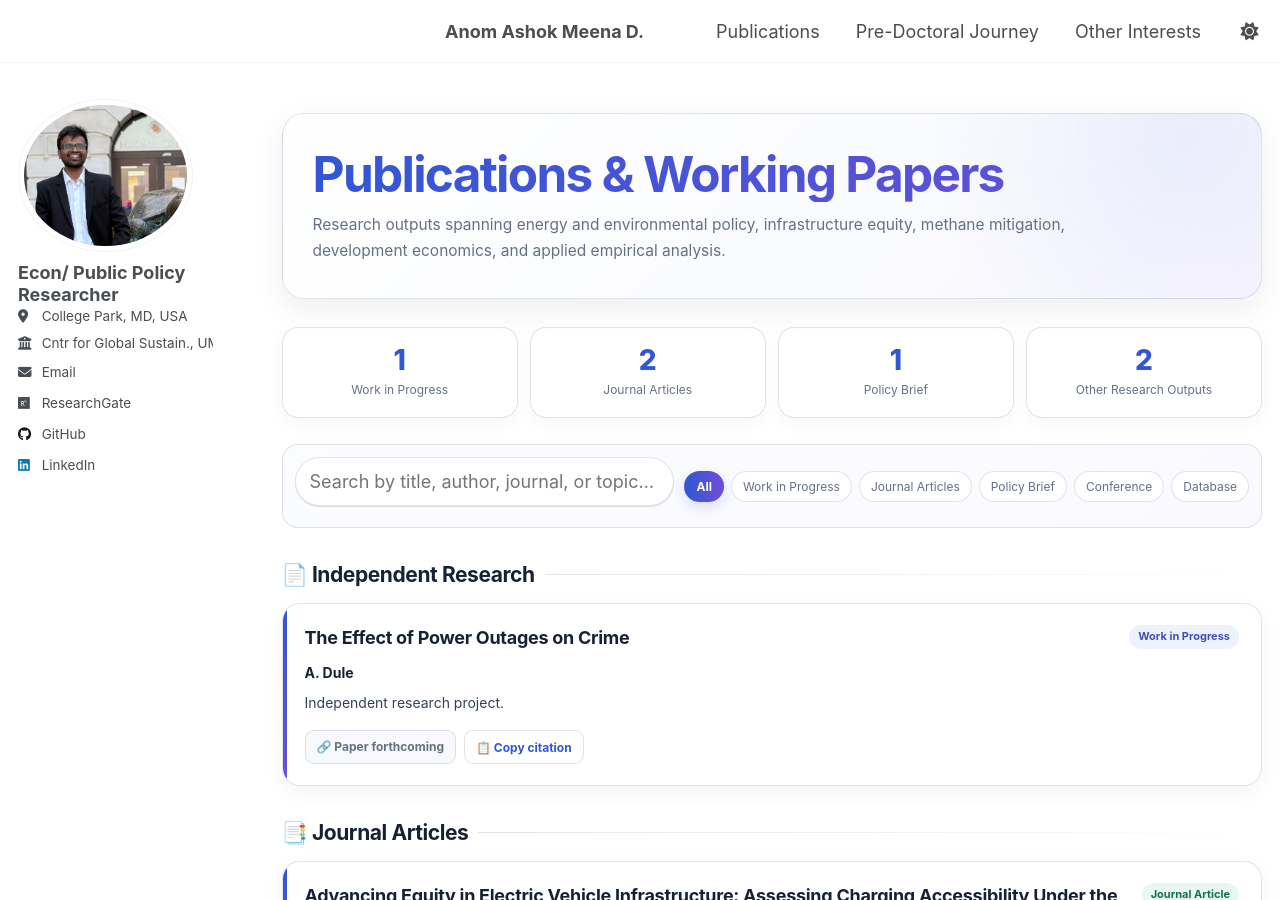
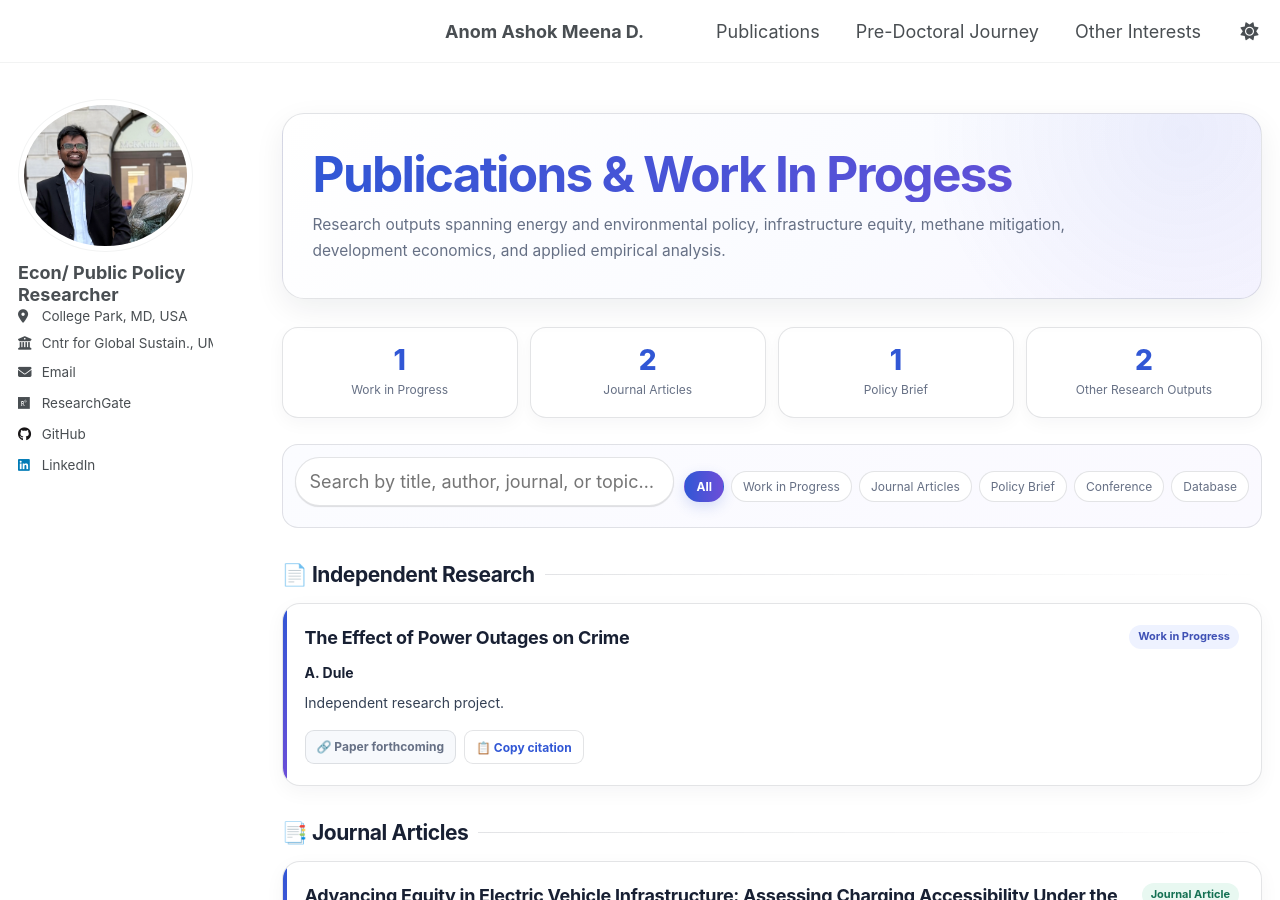
Before and after one commit to anomdule/anomdule.github.io, a Jekyll site: the page built from _pages/publications.md, in a window 1280 px wide and 900 px high. Built offline with Jekyll 4.4.1, drawn with Linux system fonts in a browser that asks for light colours; a script that is not in the unit is left out.

Commit message:
Update publications.md

```diff
--- a/_pages/publications.md
+++ b/_pages/publications.md
@@ -384,7 +384,7 @@ author_profile: true
 <div class="pub-page">
 
   <header class="pub-hero">
-    <h1>Publications & Working Papers</h1>
+    <h1>Publications & Work In Progess</h1>
     <p>
       Research outputs spanning energy and environmental policy,
       infrastructure equity, methane mitigation, development economics,
```
